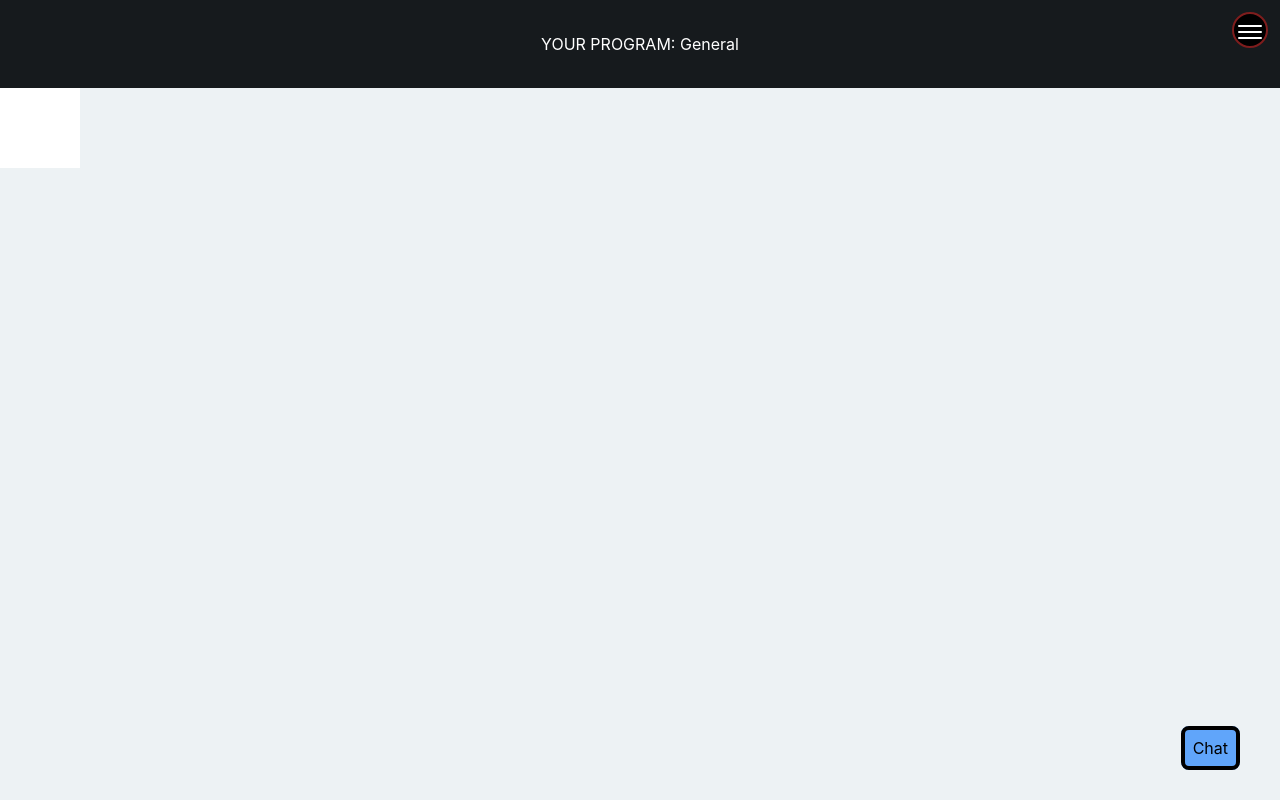
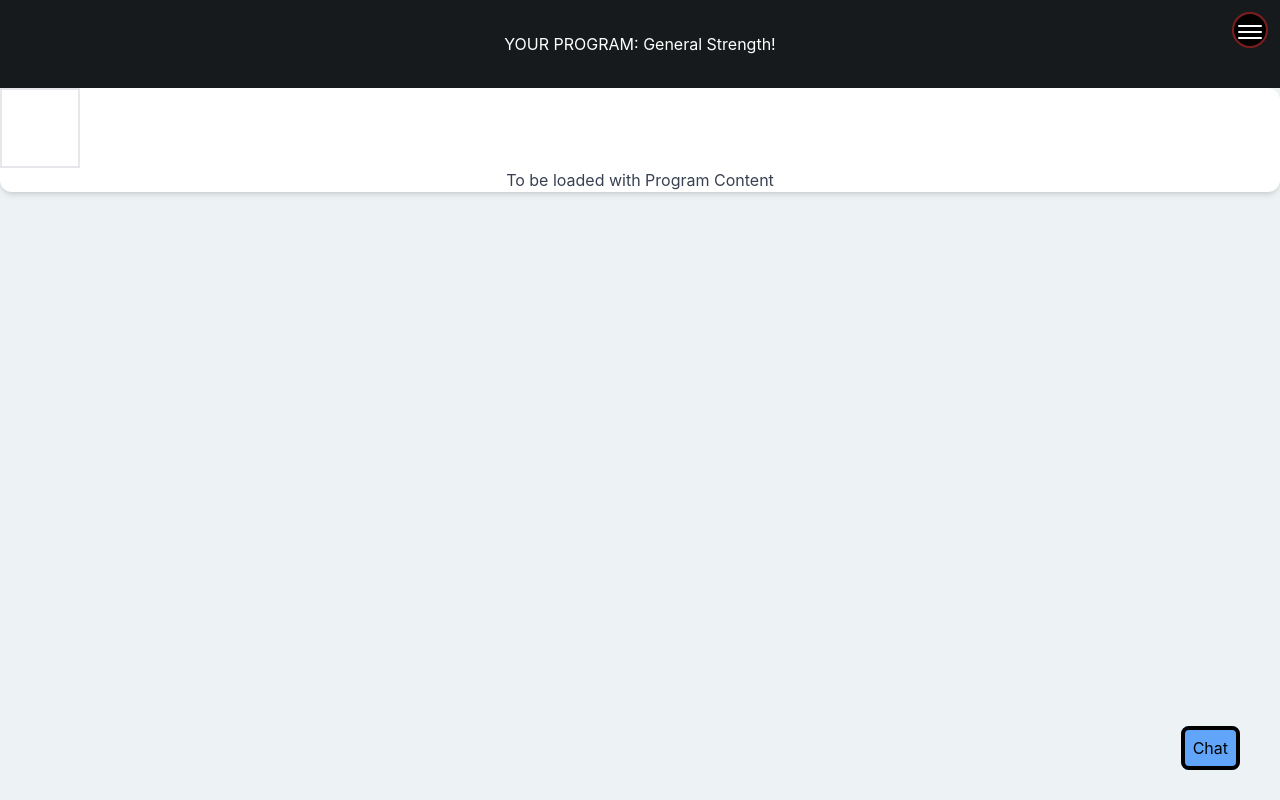
Before and after one commit to kyperbelt/adapted-strength, a React (Create React App) app in the folder frontend/adapted_strength-app/: page /general-program in a window 1280 px wide. Built offline with nearby package versions, Linux system fonts and the light colour scheme.

Commit message:
Save point: Establishing pages for client program display

```diff
--- a/frontend/adapted_strength-app/src/components/navBar.jsx
+++ b/frontend/adapted_strength-app/src/components/navBar.jsx
@@ -44,9 +44,9 @@ export default function NavBar() {
         </div>
       </nav>
       <div className="h-9 w-9 bg-black border-solid border-2 border-red-900 rounded-full content-center fixed top-3 right-3 z-50 cursor-pointer" onClick={toggleHammy}>
-        <div className={`w-6 h-0.5 bg-white mt-2 ml-1 mb-1 rounded ${hamburgerOpen ? 'transform rotate-45 translate-y-1.5' : ''}`}></div>
+        <div className={`w-6 h-0.5 bg-white mt-2 ml-1 mb-1 rounded ${hamburgerOpen ? 'transform transition-transform ease-in-out duration-300 rotate-45 translate-y-1.5' : ''}`}></div>
         <div className={`w-6 h-0.5 bg-white mt-1 ml-1 mb-1 rounded ${hamburgerOpen ? 'opacity-0' : ''}`}></div>
-        <div className={`w-6 h-0.5 bg-white mt-1 ml-1 mb-1 rounded ${hamburgerOpen ? 'transform -rotate-45 -translate-y-1.5' : ''}`}></div>
+        <div className={`w-6 h-0.5 bg-white mt-1 ml-1 mb-1 rounded ${hamburgerOpen ? 'transform transform transition-transform ease-in-out duration-300 -rotate-45 -translate-y-1.5' : ''}`}></div>
       </div>
     </div>
   );
--- a/frontend/adapted_strength-app/src/pages/program_pages/BodyBuild.jsx
+++ b/frontend/adapted_strength-app/src/pages/program_pages/BodyBuild.jsx
@@ -16,7 +16,7 @@ export default function BodyBuild() {
     return (
         <div className="w-full h-full flex flex-col bottom-20">
             <p className="bg-[#161A1D] text-white bottom-3 px-0 pt-8 pb-8">
-            YOUR PROGRAM: Body Building
+            YOUR PROGRAM: Body Building and Aesthetic Strength!
             </p>
             <img src={programFiller} className="h-20 w-20 grid place-content-center flex flex-col boarder-2" alt="workout program" />
         </div>
--- a/frontend/adapted_strength-app/src/pages/program_pages/General.jsx
+++ b/frontend/adapted_strength-app/src/pages/program_pages/General.jsx
@@ -4,6 +4,7 @@ Team: TeraBITE
 */
 //import { Outlet, Link } from "react-router-dom";
 import programFiller from "../../assets/blank_filler.png"
+import { CardBack } from "../../components/Card";
 
 /*
 function ClientField() {
@@ -18,9 +19,14 @@ export default function General() {
     return (
         <div className="w-full h-full flex flex-col bottom-20">
             <p className="bg-[#161A1D] text-white bottom-3 px-0 pt-8 pb-8">
-            YOUR PROGRAM: General
+            YOUR PROGRAM: General Strength!
             </p>
-            <img src={programFiller} className="h-20 w-20 grid place-content-center flex flex-col boarder-2" alt="workout program" />
+            <CardBack>
+            <p>
+            <img src={programFiller} className="h-20 w-20 border-solid border-2 content-center flex flex-col boarder-2" alt="workout program" />
+            To be loaded with Program Content
+            </p>
+            </CardBack>
         </div>
 
     );
--- a/frontend/adapted_strength-app/src/pages/program_pages/Oly.jsx
+++ b/frontend/adapted_strength-app/src/pages/program_pages/Oly.jsx
@@ -18,7 +18,7 @@ export default function Olympic() {
     return (
         <div className="w-full h-full flex flex-col bottom-20">
             <p className="bg-[#161A1D] text-white bottom-3 px-0 pt-8 pb-8">
-            YOUR PROGRAM: Olympic Weightlifting
+            YOUR PROGRAM: Olympic Weightlifting!
             </p>
             <img src={programFiller} className="h-20 w-20 grid place-content-center flex flex-col boarder-2" alt="workout program" />
         </div>
--- a/frontend/adapted_strength-app/src/pages/program_pages/Power.jsx
+++ b/frontend/adapted_strength-app/src/pages/program_pages/Power.jsx
@@ -17,7 +17,7 @@ export default function Power() {
     return (
         <div className="w-full h-full flex flex-col bottom-20">
             <p className="bg-[#161A1D] text-white bottom-3 px-0 pt-8 pb-8">
-            YOUR PROGRAM: Powerlifting
+            YOUR PROGRAM: Powerlifting!
             </p>
             <img src={programFiller} className="h-20 w-20 grid place-content-center flex flex-col boarder-2" alt="workout program" />
         </div>
```
